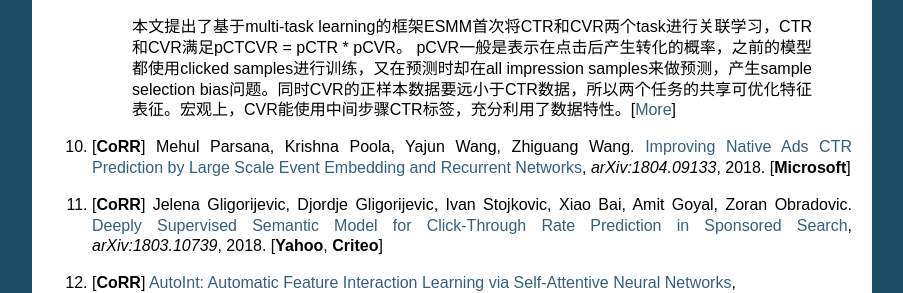
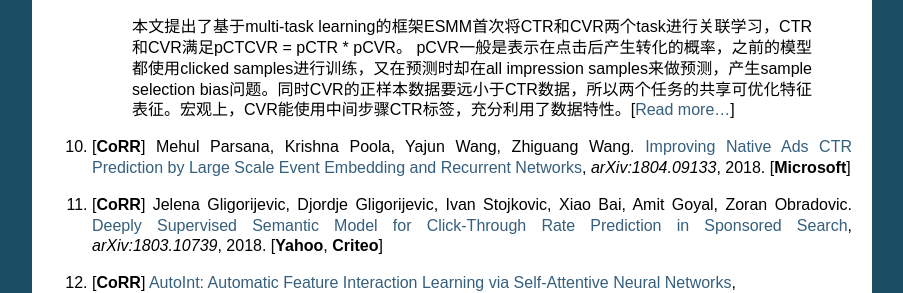
Before and after one commit to anyai/DeepCTR, a Sphinx documentation site: the page built from docs/papers.md, in a window 1280 px wide and 900 px high, scrolled down 705 px. Shown: the part 159-452 px from the top of the window, without its empty margins (198-1101 px from the left). Built offline with Sphinx 7.4.7, drawn with Linux system fonts in a browser that asks for light colours.

Commit message:
Update papers.md

```diff
--- a/docs/papers.md
+++ b/docs/papers.md
@@ -25,7 +25,7 @@ A list of papers on CTR/CVR prediction.
 1. [**TOIS'18**] Yanru Qu, Bohui Fang, Weinan Zhang, Ruiming Tang, Minzhe Niu, Huifeng Guo, Yong Yu, Xiuqiang He. [Product-based Neural Networks for User Response Prediction over Multi-field Categorical Data](https://arxiv.org/abs/1807.00311), *TOIS*, 2018. [**Huawei**, **Tencent**]
 
 1. [**SIGIR'18**] Xiao Ma, Liqin Zhao, Guan Huang, Zhi Wang, Zelin Hu, Xiaoqiang Zhu, Kun Gai. [Entire Space Multi-Task Model: An Effective Approach for Estimating Post-Click Conversion Rate](https://arxiv.org/pdf/1804.07931), *SIGIR*, 2018. [**Alibaba**]
-   > 本文提出了基于multi-task learning的框架ESMM首次将CTR和CVR两个task进行关联学习，CTR和CVR满足pCTCVR = pCTR * pCVR。 pCVR一般是表示在点击后产生转化的概率，之前的模型都使用clicked samples进行训练，又在预测时却在all impression samples来做预测，产生sample selection bias问题。同时CVR的正样本数据要远小于CTR数据，所以两个任务的共享可优化特征表征。宏观上，CVR能使用中间步骤CTR标签，充分利用了数据特性。[[More](https://zhuanlan.zhihu.com/p/37562283)]
+   > 本文提出了基于multi-task learning的框架ESMM首次将CTR和CVR两个task进行关联学习，CTR和CVR满足pCTCVR = pCTR * pCVR。 pCVR一般是表示在点击后产生转化的概率，之前的模型都使用clicked samples进行训练，又在预测时却在all impression samples来做预测，产生sample selection bias问题。同时CVR的正样本数据要远小于CTR数据，所以两个任务的共享可优化特征表征。宏观上，CVR能使用中间步骤CTR标签，充分利用了数据特性。[[Read more...](https://zhuanlan.zhihu.com/p/37562283)]
 
 1. [**CoRR**] Mehul Parsana, Krishna Poola, Yajun Wang, Zhiguang Wang. [Improving Native Ads CTR Prediction by Large Scale Event Embedding and Recurrent Networks](https://arxiv.org/abs/1804.09133), *arXiv:1804.09133*, 2018. [**Microsoft**]
 
```
